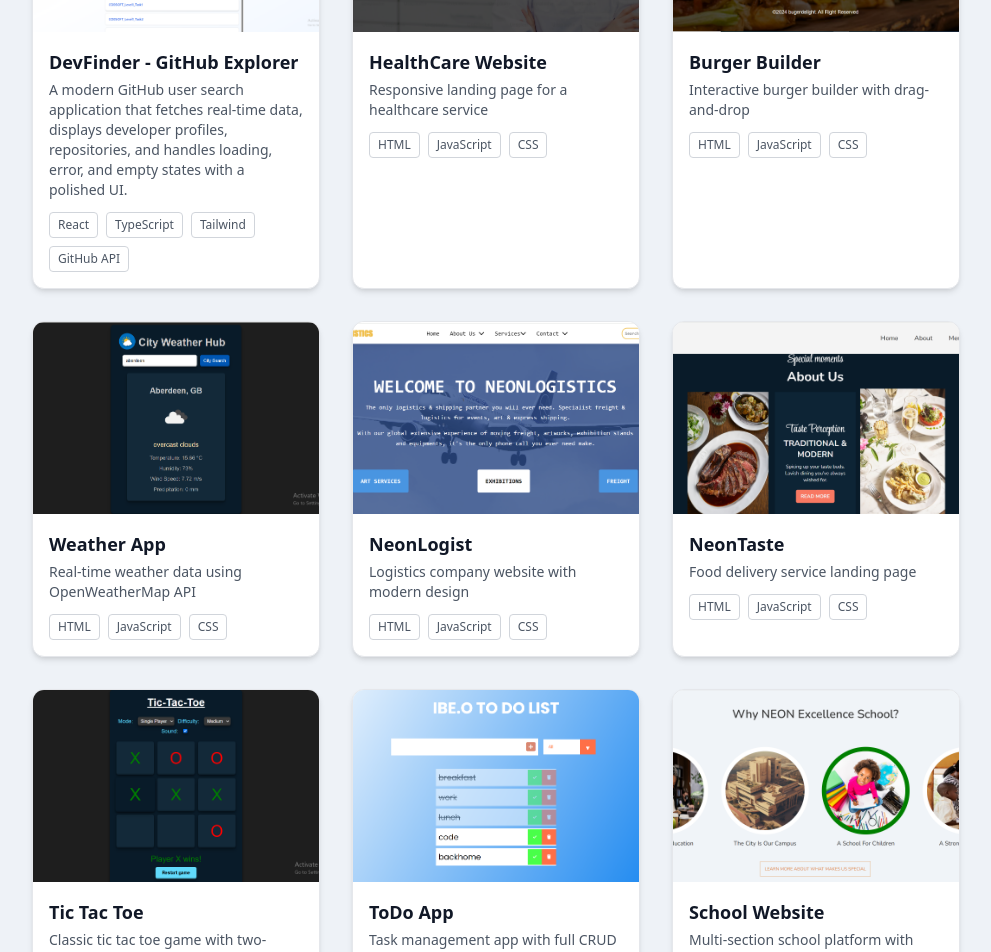
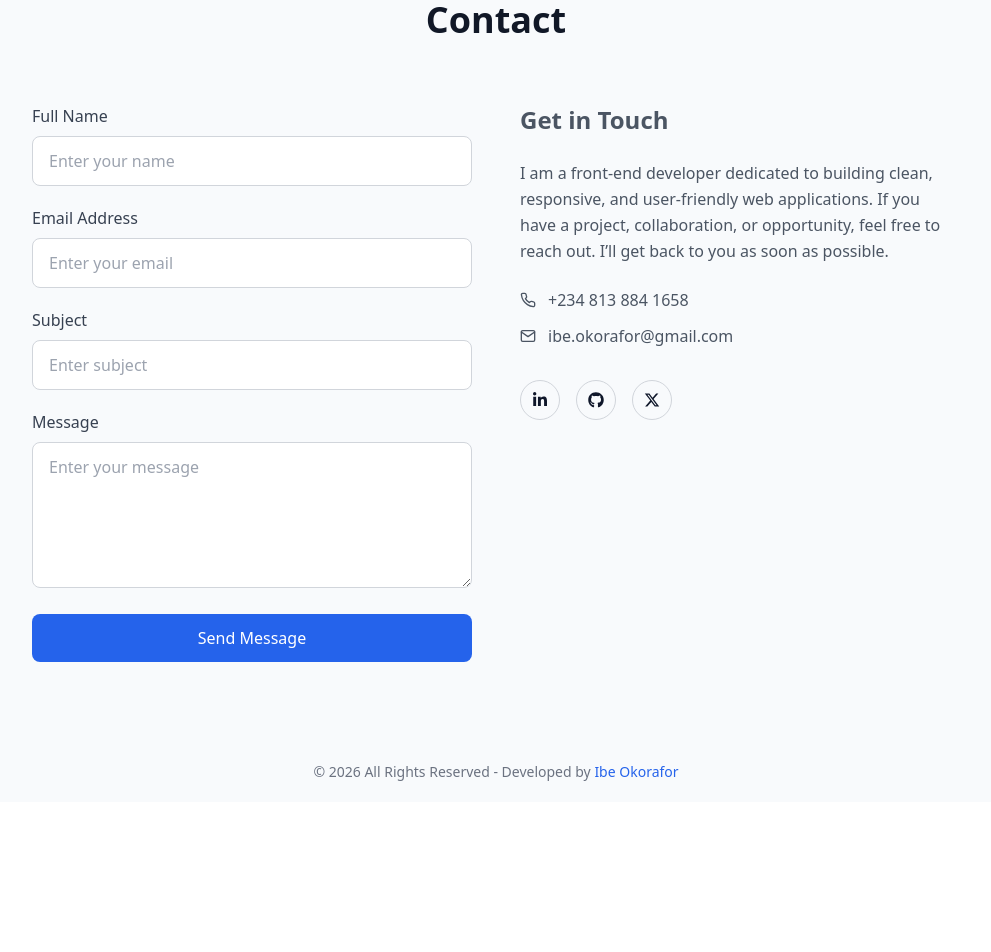
Before and after one commit to ibeO-GH/ibe-portfolio, a React (Vite) app: page / in a window 1280 px wide. Shown: the part 3200-4152 px from the top of the page, without its empty margins (144-1135 px from the left). After the commit the page ends 4002 px from the top, so only its background shows below. Built offline with nearby package versions, Linux system fonts and the light colour scheme.

Commit message:
projects update

```diff
--- a/src/components/Projects.tsx
+++ b/src/components/Projects.tsx
@@ -1,32 +1,14 @@
 import ProjectCard from "../components/ProjectCard";
-import project1 from "../assets/financeDashb.png";
-import project2 from "../assets/veloraEcommerce.png";
-import project3 from "../assets/taskflow.png";
-import project4 from "../assets/devfind.png";
-import project5 from "../assets/healthguard.png";
-import project6 from "../assets/burgerD.png";
-import project7 from "../assets/weatherApp.png";
-import project8 from "../assets/neonlogist.png";
-import project9 from "../assets/NeonTaste.png";
-import project10 from "../assets/Tic_Tac_Toe.png";
-import project11 from "../assets/ToDoList.png";
-import project12 from "../assets/neonexcellence.png";
+import project1 from "../assets/veloraEcommerce.png";
+import project2 from "../assets/taskflow.png";
+import project3 from "../assets/devfind.png";
 
 const projects = [
-  {
-    title: "Finance Dashboard",
-    description:
-      "A clean and responsive finance dashboard for tracking income and expenses, designed with a focus on simplicity, usability, and real-time updates.",
-    image: project1,
-    demo: "https://finance-dashboard-six-woad.vercel.app/",
-    github: "https://github.com/ibeO-GH/Finance-Dashboard",
-    tech: ["React", "TypeScript", "Tailwind"],
-  },
   {
     title: "Velora – Modern E-commerce Frontend",
     description:
       "Modern e-commerce frontend with dynamic product detail pages with gallery, cart system with quantity control, persistent state (localStorage), and Responsive UI + animations.",
-    image: project2,
+    image: project1,
     demo: "https://velora-ecommerce-delta.vercel.app/",
     github: "https://github.com/ibeO-GH/Velora-ecommerce",
     tech: ["React", "TypeScript", "Tailwwind", "Context API"],
@@ -35,7 +17,7 @@ const projects = [
     title: "TaskFlow - Drag & Drop Task Manager",
     description:
       "A modern task management app featuring drag-and-drop functionality, task state transitions, and interactive UI for managing workflows efficiently.",
-    image: project3,
+    image: project2,
     demo: "https://taskflow-dnd.vercel.app/",
     github: "https://github.com/ibeO-GH/taskflow-dnd",
     tech: ["React", "TpeScript", "Tailwind", "dnd-kit"],
@@ -44,74 +26,10 @@ const projects = [
     title: "DevFinder - GitHub Explorer",
     description:
       "A modern GitHub user search application that fetches real-time data, displays developer profiles, repositories, and handles loading, error, and empty states with a polished UI.",
-    image: project4,
+    image: project3,
     demo: "https://dev-finder-app-taupe.vercel.app/",
     github: "https://github.com/ibeO-GH/DevFinder-App",
     tech: ["React", "TypeScript", "Tailwind", "GitHub API"],
-  },
-  {
-    title: "HealthCare Website",
-    description: "Responsive landing page for a healthcare service",
-    image: project5,
-    demo: "https://health-guard-rho.vercel.app",
-    github: "https://github.com/ibeO-GH/HealthGuard",
-    tech: ["HTML", "JavaScript", "CSS"],
-  },
-  {
-    title: "Burger Builder",
-    description: "Interactive burger builder with drag-and-drop",
-    image: project6,
-    demo: "https://ibeo-gh.github.io/Burger-Delight/",
-    github: "https://github.com/ibeO-GH/Burger-Delight",
-    tech: ["HTML", "JavaScript", "CSS"],
-  },
-  {
-    title: "Weather App",
-    description: "Real-time weather data using OpenWeatherMap API",
-    image: project7,
-    demo: "https://ibeo-gh.github.io/PRODIGY_WD_05/",
-    github: "https://github.com/ibeO-GH/PRODIGY_WD_05",
-    tech: ["HTML", "JavaScript", "CSS"],
-  },
-  {
-    title: "NeonLogist",
-    description: "Logistics company website with modern design",
-    image: project8,
-    demo: "https://ibeo-gh.github.io/Neon-Logistics/",
-    github: "https://github.com/ibeO-GH/Neon-Logistics",
-    tech: ["HTML", "JavaScript", "CSS"],
-  },
-  {
-    title: "NeonTaste",
-    description: "Food delivery service landing page",
-    image: project9,
-    demo: "https://ibeo-gh.github.io/PRODIGY_WD_01/",
-    github: "https://github.com/ibeO-GH/PRODIGY_WD_01",
-    tech: ["HTML", "JavaScript", "CSS"],
-  },
-  {
-    title: "Tic Tac Toe",
-    description: "Classic tic tac toe game with two-player mode",
-    image: project10,
-    demo: "https://ibeo-gh.github.io/PRODIGY_WD_03/",
-    github: "https://github.com/ibeO-GH/PRODIGY_WD_03",
-    tech: ["HTML", "JavaScript", "CSS"],
-  },
-  {
-    title: "ToDo App",
-    description: "Task management app with full CRUD functionality",
-    image: project11,
-    demo: "https://ibeo-gh.github.io/TODO-List-Project/",
-    github: "https://github.com/ibeO-GH/TODO-List-Project",
-    tech: ["HTML", "JavaScript", "CSS"],
-  },
-  {
-    title: "School Website",
-    description: "Multi-section school platform with modern UI",
-    image: project12,
-    demo: "https://ibeo-gh.github.io/Neon-Excellence/",
-    github: "https://github.com/ibeO-GH/Neon-Excellence",
-    tech: ["HTML", "JavaScript", "CSS"],
   },
 ];
 
```
